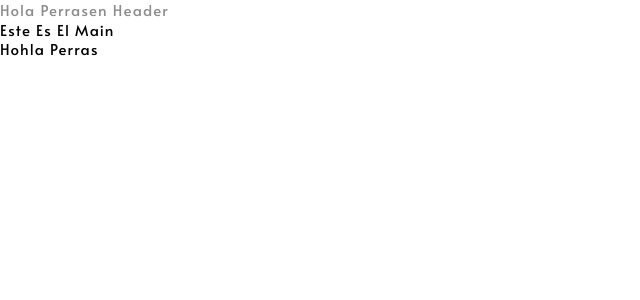
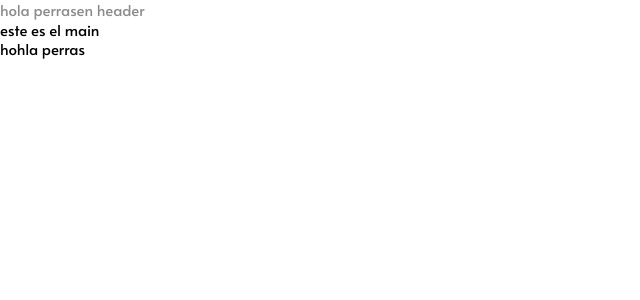
Before and after one commit to Hiceklent/Loop-Studios-LandingPage, a React (Vite) app: page / in a window 1280 px wide. Shown: the top 300 px of the page, without its empty margins (0-640 px from the left). Built offline with nearby package versions, Linux system fonts and the light colour scheme.

Commit message:
💄 [UPDATE] Ajustes de estilos generales

```diff
--- a/src/styles/base/build.scss
+++ b/src/styles/base/build.scss
@@ -5,7 +5,7 @@ html{
     font-size: $font-size-base;
     font-weight: $font-weight-normal;
     line-height: $line-height-base;
-    letter-spacing: $letter-spacing-base;
+
 
 }
 
@@ -24,7 +24,6 @@ h3 {
 
 body {
     min-height: 100vh;
-    text-transform: capitalize;
 }
 
 p {
```
